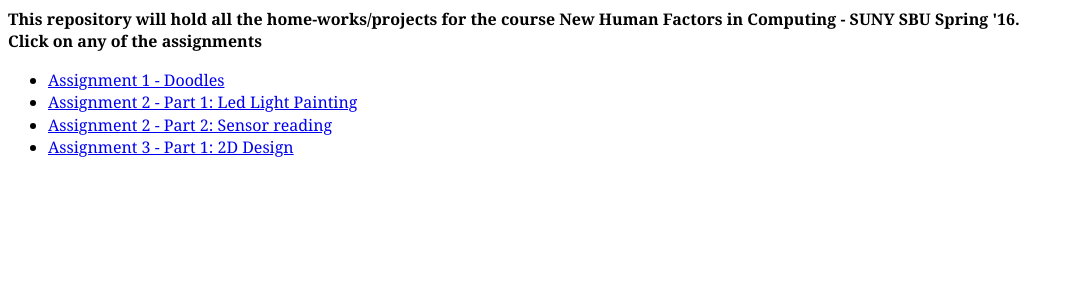
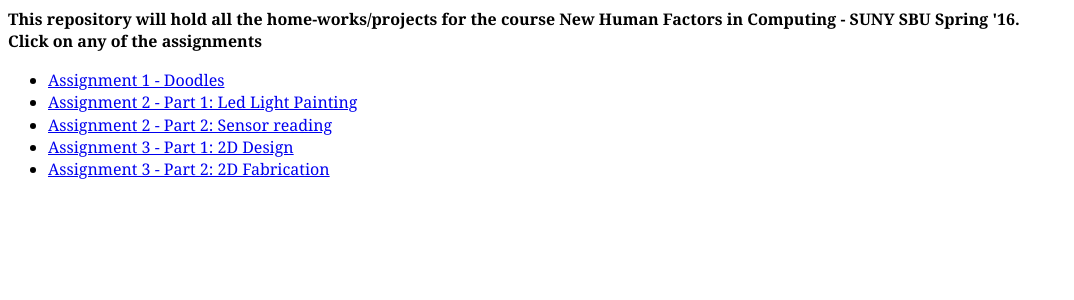
Before and after one commit to warrieraravind/hci-suny-sbu, a Jekyll site: the page built from index.html, in a window 1280 px wide. Shown: the top 300 px of the page, without its empty margins (0-1074 px from the left). Built offline with Jekyll 4.4.1, drawn with Linux system fonts in a browser that asks for light colours; Markdown is read by kramdown in place of the engine named in the settings.

Commit message:
Assignment 3 Part 2: 2D Fabrication

```diff
--- a/_includes/nav.html
+++ b/_includes/nav.html
@@ -4,6 +4,6 @@
 				<li><a href="{{site.baseurl}}/assignment_led_light_painting.html" class="{% if page.url == '{{site.baseurl}}/assignment_led_light_painting.html' %}current{% endif %}">Assignment 2 - Part 1: Led Light Painting</a></li>
 				<li><a href="{{site.baseurl}}/assignment_sensor_reading.html" class="{% if page.url == '{{site.baseurl}}/assignment_sensor_reading.html' %}current{% endif %}">Assignment 2 - Part 2: Sensor reading</a></li>
 				<li><a href="{{site.baseurl}}/assignment_2D Design_part1.html" class="{% if page.url == '{{site.baseurl}}/assignment_2D Design_part1.html' %}current{% endif %}">Assignment 3 - Part 1: 2D Design</a></li>
-				<!--li><a href="{{site.baseurl}}/news.html">News</a></li-->
+				<li><a href="https://sushantojal.github.io/laser_cuts/">Assignment 3 - Part 2: 2D Fabrication</a></li-->
 			</ul>
 </nav>
```
